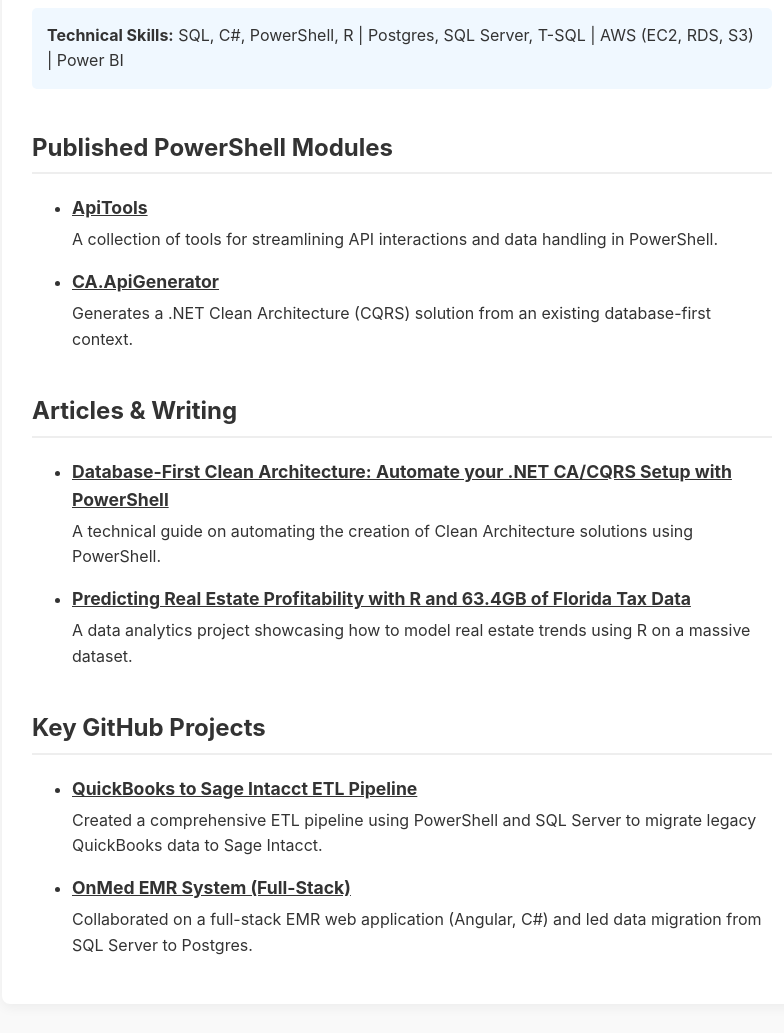
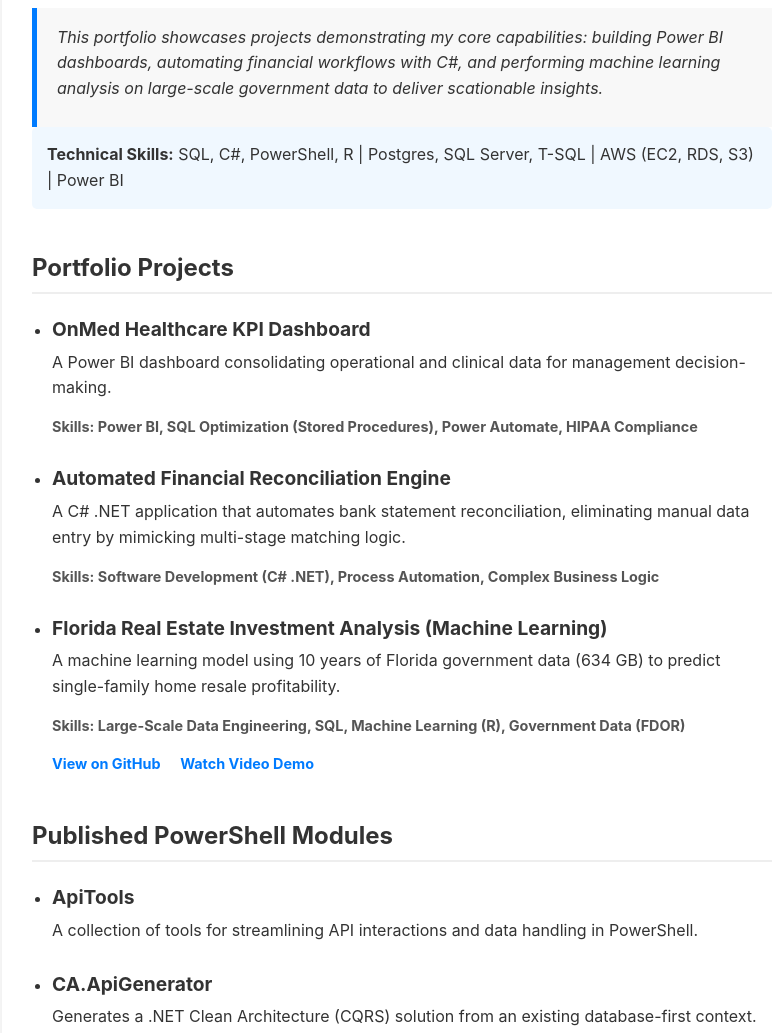
Before and after one commit to RusUsf/RusUsf.github.io, a plain HTML site: page index.html in a window 1280 px wide. Shown: the part 300-1333 px from the top of the page, without its empty margins (238-1022 px from the left). Drawn offline with Linux system fonts and the light colour scheme.

Commit message:
Updated Script

```diff
--- a/index.html
+++ b/index.html
@@ -36,11 +36,36 @@
         }
         .links a:hover { background-color: #007bff; color: #fff; }
         h2 { border-bottom: 2px solid #eee; padding-bottom: 5px; margin-top: 40px; }
-        .project-list li { margin-bottom: 15px; }
-        .project-list a { font-weight: bold; font-size: 1.1em; color: #333; }
-        .project-list p { margin: 5px 0 0 0; }
-        .skills { background-color: #f0f8ff; padding: 15px; border-radius: 5px; }
-        .skills p { margin: 0; }
+
+        .overview {
+            background-color: #f8f8f8;
+            border-left: 5px solid #007bff;
+            padding: 1px 20px 10px 20px;
+            margin-top: 25px;
+        }
+        .overview p { font-style: italic; }
+
+        .project-list { padding-left: 20px; }
+        .project-list li { margin-bottom: 25px; }
+        .project-list a.title { font-weight: bold; font-size: 1.2em; color: #333; text-decoration: none; }
+        .project-list a.title:hover { text-decoration: underline; }
+        .project-list .description { margin-top: 5px; margin-bottom: 8px; }
+        .project-list .skills {
+            font-size: 0.9em;
+            color: #555;
+            font-weight: bold;
+        }
+        .project-list .project-links a {
+            font-size: 0.9em;
+            font-weight: bold;
+            text-decoration: none;
+            color: #007bff;
+            margin-right: 15px;
+        }
+        .project-list .project-links a:hover { text-decoration: underline; }
+
+        .skills-summary { background-color: #f0f8ff; padding: 15px; border-radius: 5px; }
+        .skills-summary p { margin: 0; }
     </style>
 </head>
 <body>
@@ -57,43 +82,56 @@
             <a href="mailto:ruslandubas2013@gmail.com">Email Me</a>
         </div>
 
-        <div class="skills">
+        <div class="overview">
+            <p>This portfolio showcases projects demonstrating my core capabilities: building Power BI dashboards, automating financial workflows with C#, and performing machine learning analysis on large-scale government data to deliver scationable insights.</p>
+        </div>
+
+        <div class="skills-summary">
             <p><strong>Technical Skills:</strong> SQL, C#, PowerShell, R | Postgres, SQL Server, T-SQL | AWS (EC2, RDS, S3) | Power BI</p>
         </div>
+
+        <h2>Portfolio Projects</h2>
+        <ul class="project-list">
+            <li>
+                <a href="[LINK_TO_DASHBOARD_OR_GITHUB_HERE]" target="_blank" class="title">OnMed Healthcare KPI Dashboard</a>
+                <p class="description">A Power BI dashboard consolidating operational and clinical data for management decision-making.</p>
+                <p class="skills">Skills: Power BI, SQL Optimization (Stored Procedures), Power Automate, HIPAA Compliance</p>
+            </li>
+            <li>
+                <a href="[LINK_TO_GITHUB_REPO_HERE]" target="_blank" class="title">Automated Financial Reconciliation Engine</a>
+                <p class="description">A C# .NET application that automates bank statement reconciliation, eliminating manual data entry by mimicking multi-stage matching logic.</p>
+                <p class="skills">Skills: Software Development (C# .NET), Process Automation, Complex Business Logic</p>
+            </li>
+            <li>
+                <a href="[LINK_TO_GITHUB_REPO_HERE]" target="_blank" class="title">Florida Real Estate Investment Analysis (Machine Learning)</a>
+                <p class="description">A machine learning model using 10 years of Florida government data (634 GB) to predict single-family home resale profitability.</p>
+                <p class="skills">Skills: Large-Scale Data Engineering, SQL, Machine Learning (R), Government Data (FDOR)</p>
+                <div class="project-links">
+                    <a href="https://github.com/RusUsf/FDOR_Data_and_Models" target="_blank">View on GitHub</a>
+                    <a href="https://youtu.be/q313-EOkkJs" target="_blank">Watch Video Demo</a>
+                </div>
+            </li>
+        </ul>
 
         <h2>Published PowerShell Modules</h2>
         <ul class="project-list">
             <li>
-                <a href="https://www.powershellgallery.com/packages/ApiTools" target="_blank">ApiTools</a>
-                <p>A collection of tools for streamlining API interactions and data handling in PowerShell.</p>
+                <a href="https://www.powershellgallery.com/packages/ApiTools" target="_blank" class="title">ApiTools</a>
+                <p class="description">A collection of tools for streamlining API interactions and data handling in PowerShell.</p>
             </li>
             <li>
-                <a href="https://www.powershellgallery.com/packages/CA.ApiGenerator/1.0.2" target="_blank">CA.ApiGenerator</a>
-                <p>Generates a .NET Clean Architecture (CQRS) solution from an existing database-first context.</p>
+                <a href="https://www.powershellgallery.com/packages/CA.ApiGenerator/1.0.2" target="_blank" class="title">CA.ApiGenerator</a>
+                <p class="description">Generates a .NET Clean Architecture (CQRS) solution from an existing database-first context.</p>
             </li>
         </ul>
 
         <h2>Articles & Writing</h2>
         <ul class="project-list">
             <li>
-                <a href="https://medium.com/@ruslandubas2013/database-first-clean-architecture-automate-your-net-ca-cqrs-setup-with-powershell-ba598aec30f7" target="_blank">Database-First Clean Architecture: Automate your .NET CA/CQRS Setup with PowerShell</a>
-                <p>A technical guide on automating the creation of Clean Architecture solutions using PowerShell.</p>
+                <a href="https://medium.com/@ruslandubas2013/database-first-clean-architecture-automate-your-net-ca-cqrs-setup-with-powershell-ba598aec30f7" target="_blank" class="title">Database-First Clean Architecture: Automate your .NET CA/CQRS Setup with PowerShell</a>
             </li>
             <li>
-                <a href="https://medium.com/@ruslandubas2013/location-location-location-predicting-real-estate-profitability-with-r-and-634gb-of-florida-tax-f7a6c72b5e8b" target="_blank">Predicting Real Estate Profitability with R and 63.4GB of Florida Tax Data</a>
-                <p>A data analytics project showcasing how to model real estate trends using R on a massive dataset.</p>
-            </li>
-        </ul>
-
-        <h2>Key GitHub Projects</h2>
-        <ul class="project-list">
-            <li>
-                <a href="[LINK_TO_YOUR_GITHUB_REPO_HERE]" target="_blank">QuickBooks to Sage Intacct ETL Pipeline</a>
-                <p>Created a comprehensive ETL pipeline using PowerShell and SQL Server to migrate legacy QuickBooks data to Sage Intacct.</p>
-            </li>
-            <li>
-                <a href="[LINK_TO_YOUR_GITHUB_REPO_HERE]" target="_blank">OnMed EMR System (Full-Stack)</a>
-                <p>Collaborated on a full-stack EMR web application (Angular, C#) and led data migration from SQL Server to Postgres.</p>
+                <a href="https://medium.com/@ruslandubas2013/location-location-location-predicting-real-estate-profitability-with-r-and-634gb-of-florida-tax-f7a6c72b5e8b" target="_blank" class="title">Predicting Real Estate Profitability with R and 63.4GB of Florida Tax Data</a>
             </li>
         </ul>
 
```
